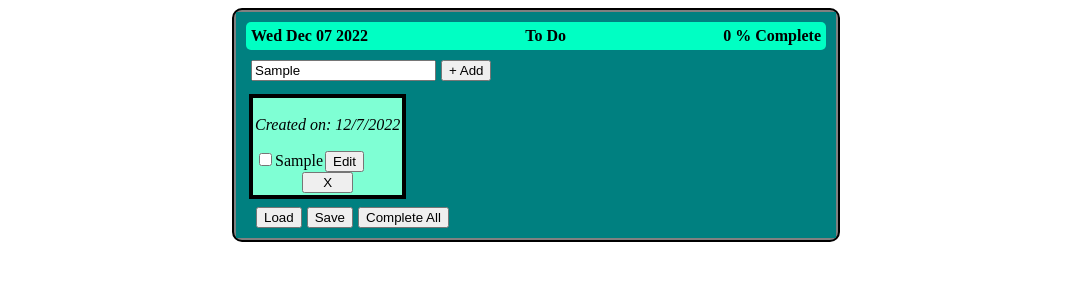
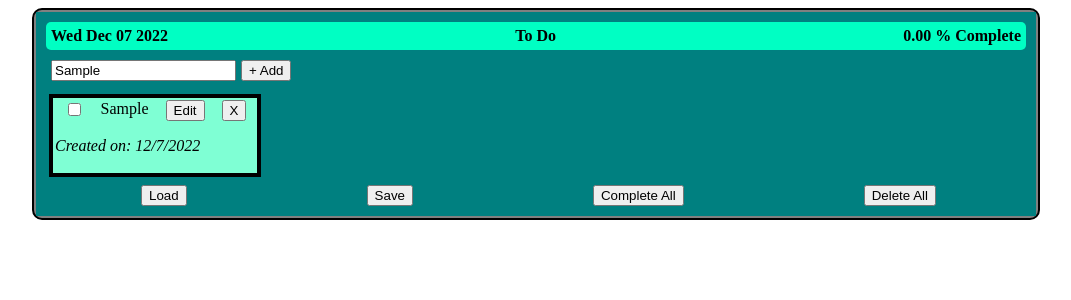
Before and after one commit to DRGNCoDR/React-Todo, a React app: page / in a window 1280 px wide. Both pictures are taken after typing "Sample" into the empty fields and a click on the button "+ Add". Shown: the top 300 px of the page, without its empty margins (104-1175 px from the left). Built offline with nearby package versions, Linux system fonts and the light colour scheme.

Commit message:
Full functionality

```diff
--- a/src/App.js
+++ b/src/App.js
@@ -7,7 +7,7 @@ const style = {
     padding: '2px',
     border: '2px solid black',
     borderRadius: "10px",
-    maxWidth: '600px',
+    maxWidth: '1000px',
     margin: 'auto'
   },
 }
--- a/src/comp/add.js
+++ b/src/comp/add.js
@@ -9,7 +9,7 @@ const Add = ({todos, addTodo}) => {
         marginLeft: "5px"
     }
 
-    return(
+    return (
         <div
             style = {addContainer}
         >
@@ -29,5 +29,4 @@ const Add = ({todos, addTodo}) => {
         </div>
     )
 }
-
 export default Add
--- a/src/comp/globalButtons.js
+++ b/src/comp/globalButtons.js
@@ -1,12 +1,12 @@
 import React from "react";
 
-const GlobalButtons = ({loadTodo, saveTodo, completeTodo}) => {
-    const globalButtonsContainer = {
+const GlobalButtons = ({loadTodo, saveTodo, completeTodo, removeTodo}) => {
+    const globalButtonsContainer =
+    {
         margin: "5px",
-        paddingLeft: "5px"
-    }
-    const marginLeft = {
-        marginLeft: "5px"
+        paddingLeft: "5px",
+        display: "flex",
+        justifyContent: "space-around"
     }
 
     return(
@@ -15,24 +15,26 @@ const GlobalButtons = ({loadTodo, saveTodo, completeTodo}) => {
         >
             <button
                 onClick = {loadTodo}
-                style = {marginLeft}
             >
                 Load
             </button>
 
             <button
                 onClick = {saveTodo}
-                style = {marginLeft}
             >
                 Save
             </button>
+
             <button
-                style = {marginLeft}
-                onClick = {
-                    () => completeTodo(true)
-                }
+                onClick = {() => completeTodo(true)}
             >
                 Complete All
+            </button>
+
+            <button
+                onClick = {() => removeTodo(0, true)}
+            >
+                Delete All
             </button>
         </div>
     )
--- a/src/comp/header.js
+++ b/src/comp/header.js
@@ -10,11 +10,13 @@ const header = {
     fontWeight: "bold"
 };
 
-function Header({todoCount, completeCount}){
+function Header({todoCount, completeCount})
+{
     const currDate = new Date().toDateString()
     let percentComplete = 0
 
-    function getCompletePercent(){
+    function getCompletePercent()
+    {
         var getPercentageValue =
             (todoCount > 0 && completeCount > 0) ?
                 (completeCount/todoCount) * 100 :
@@ -22,14 +24,12 @@ function Header({todoCount, completeCount}){
 
         percentComplete = (getPercentageValue > 100) ? 100 : getPercentageValue
 
-        return(
-            percentComplete
-        )
+        return(percentComplete.toFixed(2))
     }
 
     return (
     <div
-        style= {header}
+        style = {header}
     >
         <span>
             {currDate}
--- a/src/comp/list.js
+++ b/src/comp/list.js
@@ -6,8 +6,7 @@ function List  (
         completeTodo,
         editTodo,
         removeTodo
-    }
-)
+    })
 {
     const todoList = {
         listStyleType: "none",
@@ -23,8 +22,12 @@ function List  (
     const pad_L_5 ={
         paddingLeft: "2px"
     }
+    const todoHeader = {
+        display: "flex",
+        justifyContent: "space-around"
+    }
 
-    return (
+    return    (
         <ul
             style = {todoList}
         >
@@ -38,11 +41,52 @@ function List  (
                                 "aquamarine",
                             border: "4px solid black",
                             margin: "1px",
-                            padding: "2px"
+                            padding: "2px",
+                            minWidth: "200px"
                         }
                     }
                     key = {index.toString()}
                 >
+
+                        <div style={todoHeader}>
+                            <span>
+                                <input
+                                    type = "checkbox"
+                                    value = {todo.complete}
+                                    checked = {todo.complete}
+                                    onChange = {
+                                        () => completeTodo(false, index)
+                                    }
+                                />
+                            </span>
+                            <span>
+                            <span style = {
+                                {
+                                    pad2,
+                                    textDecoration: todo.complete ? "line-through" : ""
+                                }
+                            }
+                            >
+                                {todo.title}
+                            </span>
+                        </span>
+                        <span>
+                            <button
+                                onClick={() => editTodo(index)}
+                            >
+                                Edit
+                            </button>
+                        </span>
+                        <span>
+                                <button
+                                    onClick = {
+                                        () => removeTodo(index)
+                                    }
+                                >
+                                    X
+                                </button>
+                        </span>
+                    </div>
                     <p>
                         <em>
                             Created on: {todo.createdDate}
@@ -60,57 +104,6 @@ function List  (
                             Completed on: {todo.completedDate}
                         </em>
                     </p>
-
-                    <input
-                        type = "checkbox"
-                        value = {todo.complete}
-                        checked = {todo.complete}
-                        onChange = {
-                            () => completeTodo(false, index)
-                        }
-                    />
-
-                    <span style = {
-                            {
-                                pad2,
-                                textDecoration: todo.complete ? "line-through" : ""
-                            }
-                        }
-                    >
-                        {todo.title}
-                    </span>
-
-                    <span
-                        style = {pad_L_5}
-                    >
-                        <button
-                            onClick={() => editTodo(index)}
-                        >
-                            Edit
-                        </button>
-                    </span>
-
-                    <div
-                        style = {
-                            {
-                                pad_L_5,
-                                textAlign:"center"
-                            }
-                        }
-                    >
-                        <button
-                            onClick = {
-                                () => removeTodo(index)
-                            }
-                            style = {
-                                {
-                                    width:"35%"
-                                }
-                            }
-                        >
-                            X
-                        </button>
-                    </div>
                 </li>
                 ))
             }
--- a/src/comp/todo.js
+++ b/src/comp/todo.js
@@ -22,6 +22,7 @@ const Todo = () => {
     {
         const currDate =
             Intl.DateTimeFormat("en").format(new Date())
+
         const newTodos =
         [
             ...todos,
@@ -32,39 +33,54 @@ const Todo = () => {
                 completedDate: Date("12/31/9999")
             }
         ]
+
         setTodos(newTodos)
-        setTodoCount(
+        setTodoCount
+        (
             todos.length + 1
         )
     }
 
-    function removeTodo(index){
+    function removeTodo(index,removeAll = false)
+    {
+        if(removeAll){
+            setTodos([])
+        }
+
+        if(!removeAll){
             const newTodos = [...todos]
 
-        if(newTodos[index].complete){
+            if(newTodos[index].complete)
+            {
                 setCompleteCount(completeCount-=1)
             }
 
             newTodos.splice(index, 1)
 
             setTodos(newTodos)
-        setTodoCount(
-            todos.length - 1
-        )
+            setTodoCount(todos.length - 1)
         }
-    function saveTodo(){
+
+    }
+
+    function saveTodo()
+    {
         const newTodos = [...todos]
 
-        localStorage.setItem(
+        localStorage.setItem
+        (
             "todo-list",
             JSON.stringify({newTodos})
         )
     }
-    function loadTodo(){
+
+    function loadTodo()
+    {
         const newTodos = []
         const currTodos = JSON.parse(localStorage.getItem("todo-list"))
 
         const arr = Array.from(currTodos.newTodos)
+
         arr.forEach(item =>{
             newTodos.push(item)
         })
@@ -74,7 +90,8 @@ const Todo = () => {
         setCompleteCount(newTodos.filter(t=>t.complete == true).length)
     }
 
-    function editTodo(index){
+    function editTodo(index)
+    {
         const newTodos = [...todos]
 
         newTodos[index].title =
@@ -83,12 +100,24 @@ const Todo = () => {
         setTodos(newTodos)
     }
 
-    function completeTodo(completeAll, index) {
+    function completeTodo(completeAll, index)
+    {
         const newTodos = [...todos]
 
         if (completeAll) {
+            if(completeCount == todoCount)
+            {
+                newTodos.forEach(todo => {
+                    todo.complete = false
+                    setCompleteCount(0)
+                })
+            }
+
+            if(completeCount != todoCount)
+            {
                 newTodos.forEach(todo => {
                     todo.complete = true
+
                     todo.completedDate =
                         Intl.DateTimeFormat("en").format(new Date())
 
@@ -97,18 +126,24 @@ const Todo = () => {
                     }
                 });
             }
+
+        }
         else
         {
             newTodos[index].complete = !newTodos[index].complete
 
-            if(newTodos[index].complete){
+            if(newTodos[index].complete)
+            {
                 newTodos[index].completedDate =
                    Intl.DateTimeFormat("en").format(new Date())
 
                 if(completeCount < todoCount){
                     setCompleteCount(completeCount += 1)
                 }
-            }else{
+            }
+
+            if(!newTodos[index].complete)
+            {
                 newTodos[index].completedDate = ''
 
                 if (completeCount>0)
@@ -118,10 +153,12 @@ const Todo = () => {
             }
         }
 
-        localStorage.setItem(
+        localStorage.setItem
+        (
             "todo-list",
             JSON.stringify({newTodos})
         )
+
         setTodos(newTodos)
     }
 
@@ -146,6 +183,7 @@ const Todo = () => {
                 loadTodo = {loadTodo}
                 saveTodo = {saveTodo}
                 completeTodo = {completeTodo}
+                removeTodo = {removeTodo}
             />
 
         </div>
```
Also changed, not shown: 1 other file (tests, documents, lock files or other folders). Lines whose indentation alone changed are shown as unchanged.
